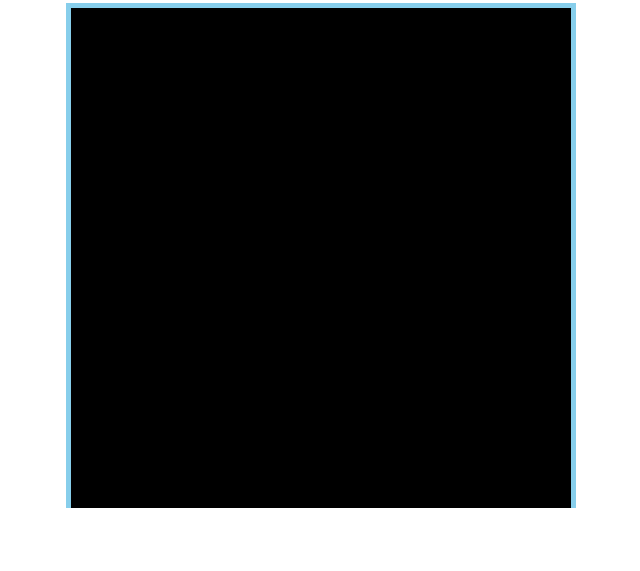
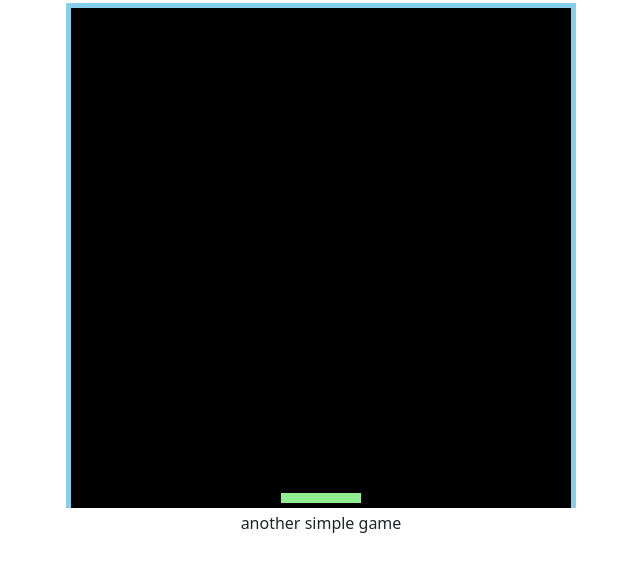
Before and after one commit to pythonhack76/breakout, a website: page index.html in a window 1280 px wide. Shown: the part 53-624 px from the top of the page, without its empty margins (319-959 px from the left). Drawn offline with nearby package versions, Linux system fonts and the light colour scheme.

Commit message:
update spazio vitale per player sul bottom

```diff
--- a/breakout.js
+++ b/breakout.js
@@ -14,13 +14,51 @@ let version = "1.0.0";
 //player
 let playerWidth = 80;
 let playerHeight = 10;
+let playerVelocityX = 10;
+
+
 
 let player = {
-    x : boardWidth/2 - playerWidth
+    x : boardWidth/2 - playerWidth/2,
+    y : boardHeight - playerHeight - 5,
+    width : playerWidth,
+    height : playerHeight,
+    velocityX : playerVelocityX
+
 }
 
 window.onload = function() {
         board = document.getElementById("board");
         board.height = boardHeight;
         board.width = boardWidth;
+        context = board.getContext("2d");
+
+        //draw the initial player
+        context.fillStyle = "lightgreen";
+        context.fillRect(player.x, player.y, player.width, player.height );
+
+        requestAnimationFrame(update);
+        document.addEventListener("keydown", movePlayer);
+
+
 }
+
+function update(){
+    requestAnimationFrame(update);
+
+    //player
+    context.fillStyle = "lightgreen";
+    context.fillRect(player.x, player.y, player.width, player.height );
+
+
+
+}
+
+function movePlayer(e) {
+    if (e.code == "ArrowLeft"){
+        player.x -= playerVelocityX;
+    }
+    else if (e.code == "ArrowRight"){
+        player.x += player.velocityX;
+    }
+}
--- a/index.html
+++ b/index.html
@@ -10,6 +10,7 @@
 <body>
     <h1>Breakout</h1>
     <canvas id="board"></canvas>
+    <h6>another simple game</h6>
     <script src="breakout.js"></script>
     <script src="https://cdn.jsdelivr.net/npm/@popperjs/core@2.9.2/dist/umd/popper.min.js" integrity="sha384-IQsoLXl5PILFhosVNubq5LC7Qb9DXgDA9i+tQ8Zj3iwWAwPtgFTxbJ8NT4GN1R8p" crossorigin="anonymous"></script>
 <script src="https://cdn.jsdelivr.net/npm/bootstrap@5.0.2/dist/js/bootstrap.min.js" integrity="sha384-cVKIPhGWiC2Al4u+LWgxfKTRIcfu0JTxR+EQDz/bgldoEyl4H0zUF0QKbrJ0EcQF" crossorigin="anonymous"></script>
```
Also changed, not shown: 1 other file.
